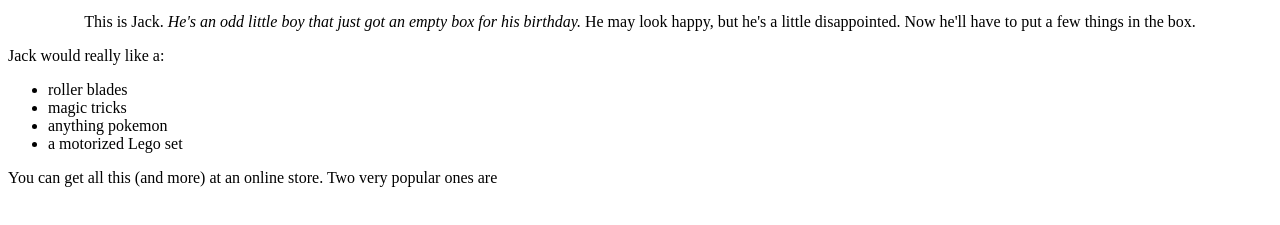
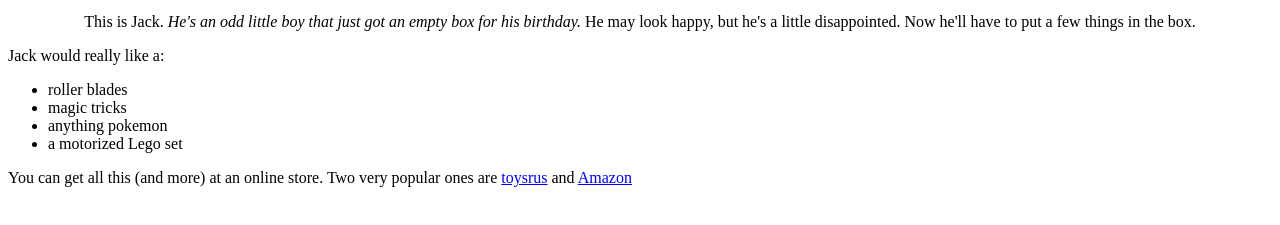
Before and after one commit to abbytagos/mod1_Labwork, a plain HTML site: page index.html in a window 1280 px wide. Shown: the part 369-594 px from the top of the page. Drawn offline with Linux system fonts and the light colour scheme.

Commit message:
updated toysrus and amazon hyperlinks

```diff
--- a/index.html
+++ b/index.html
@@ -15,6 +15,6 @@
                 <li>anything pokemon</li>
                 <li>a motorized Lego set</li>
             </ul>
-        <p>You can get all this (and more) at an online store. Two very popular ones are</p>
+        <p>You can get all this (and more) at an online store. Two very popular ones are <a href="www.toysrus.com">toysrus</a> and <a href="www.amazon.com">Amazon</a></p>
         </body>
 </html>
```
